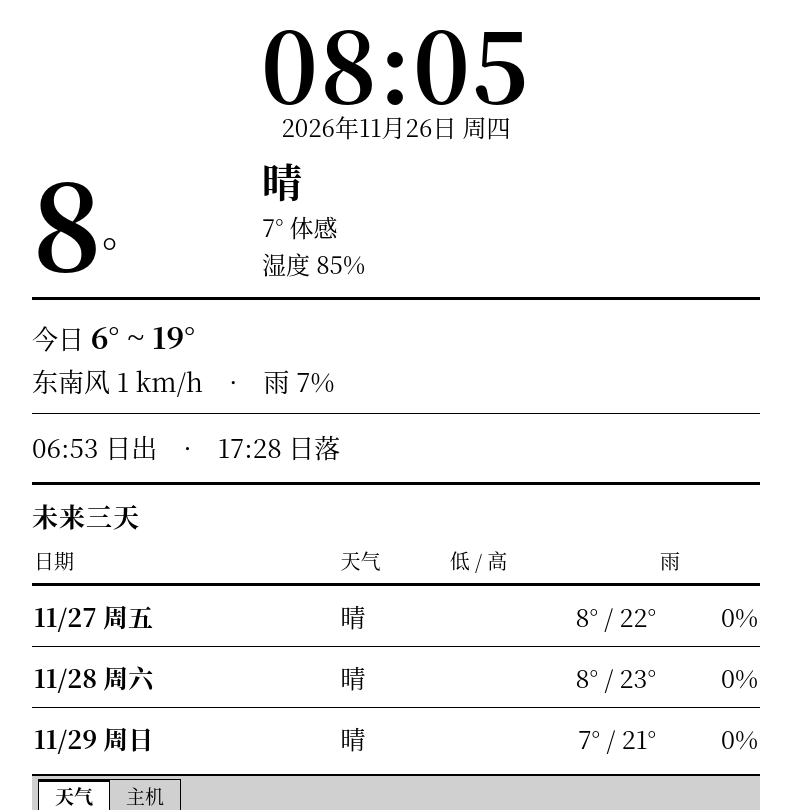
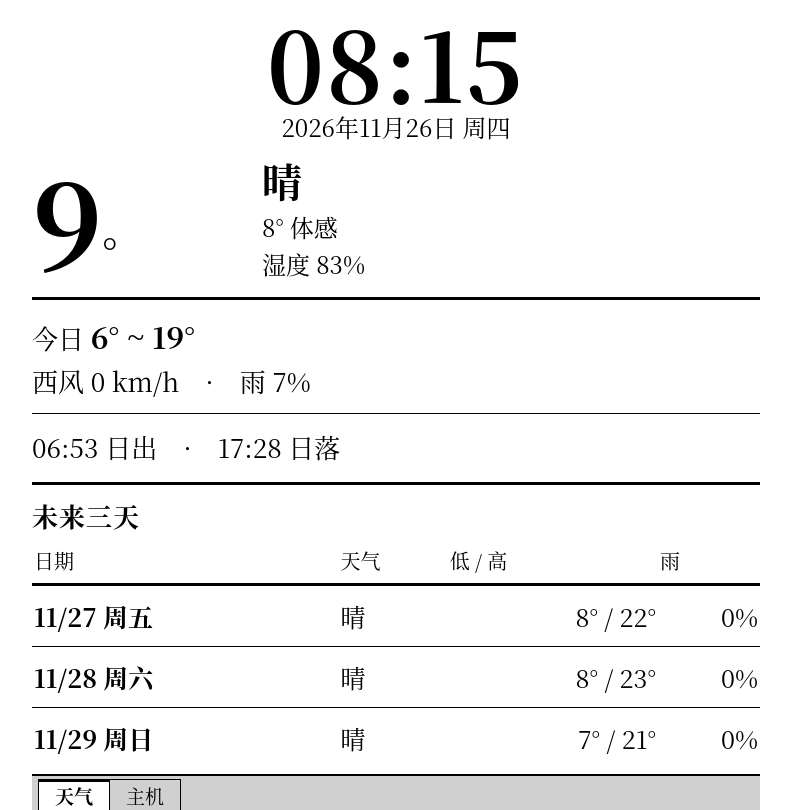
Before and after one commit to xiaohui33/mb, a plain HTML site: page index.html in a window 1280 px wide. Shown: the whole page, without its empty margins (244-1035 px from the left). Drawn offline with Linux system fonts and the light colour scheme.

Commit message:
update 2026-11-26 00:15 UTC

```diff
--- a/index.html
+++ b/index.html
@@ -54,20 +54,20 @@
 <body>
 <div id="main">
 
-<div class="clock" id="clock">08:05</div><div class="date" id="date">2026年11月26日 周四</div>
+<div class="clock" id="clock">08:15</div><div class="date" id="date">2026年11月26日 周四</div>
 <table class="hero"><tr>
   <td style="width:230px">
-    <div class="big">8<span class="deg">°</span></div>
+    <div class="big">9<span class="deg">°</span></div>
   </td>
   <td>
     <div class="cond">晴</div>
-    <div class="sub">7° 体感</div>
-    <div class="sub">湿度 85%</div>
+    <div class="sub">8° 体感</div>
+    <div class="sub">湿度 83%</div>
   </td>
 </tr></table>
 <div class="rule"></div>
 <div class="line">今日 <b>6° ~ 19°</b></div>
-<div class="line">东南风 1 km/h　·　雨 7%</div>
+<div class="line">西风 0 km/h　·　雨 7%</div>
 <div class="thin"></div>
 <div class="line">06:53 日出　·　17:28 日落</div>
 <div class="rule"></div>
@@ -77,7 +77,7 @@
 <tr><td class='wd'>11/27 周五</td><td>晴</td><td class='r'>8° / 22°</td><td class='r'>0%</td></tr><tr><td class='wd'>11/28 周六</td><td>晴</td><td class='r'>8° / 23°</td><td class='r'>0%</td></tr><tr><td class='wd'>11/29 周日</td><td>晴</td><td class='r'>7° / 21°</td><td class='r'>0%</td></tr>
 </table>
 
-<div class="foot">每 10 分钟自动刷新　·　08:05</div>
+<div class="foot">每 10 分钟自动刷新　·　08:15</div>
 </div>
 <div class="tabbar" id="bar">
   <a class="cur" href="./">天气</a><a class="" href="status/">主机</a>
@@ -86,7 +86,7 @@
 (function () {
   // Kindle 设备时钟常年不准（常见是停在 UTC），所以不以设备时间为准：
   // 用服务端渲染时刻做基准，之后用毫秒差自行走字，每次页面自刷新都会重新校准。
-  var SERVER_MS = 1795651512849;   // 服务端 epoch(ms)
+  var SERVER_MS = 1795652118322;   // 服务端 epoch(ms)
   var TZ_OFF = 8;         // 显示时区偏移（小时，如 8）
   var OFFSET = SERVER_MS - (new Date()).getTime();
   var bar = document.getElementById('bar');
```
Also changed, not shown: status/index.html (+6 -6 lines).
